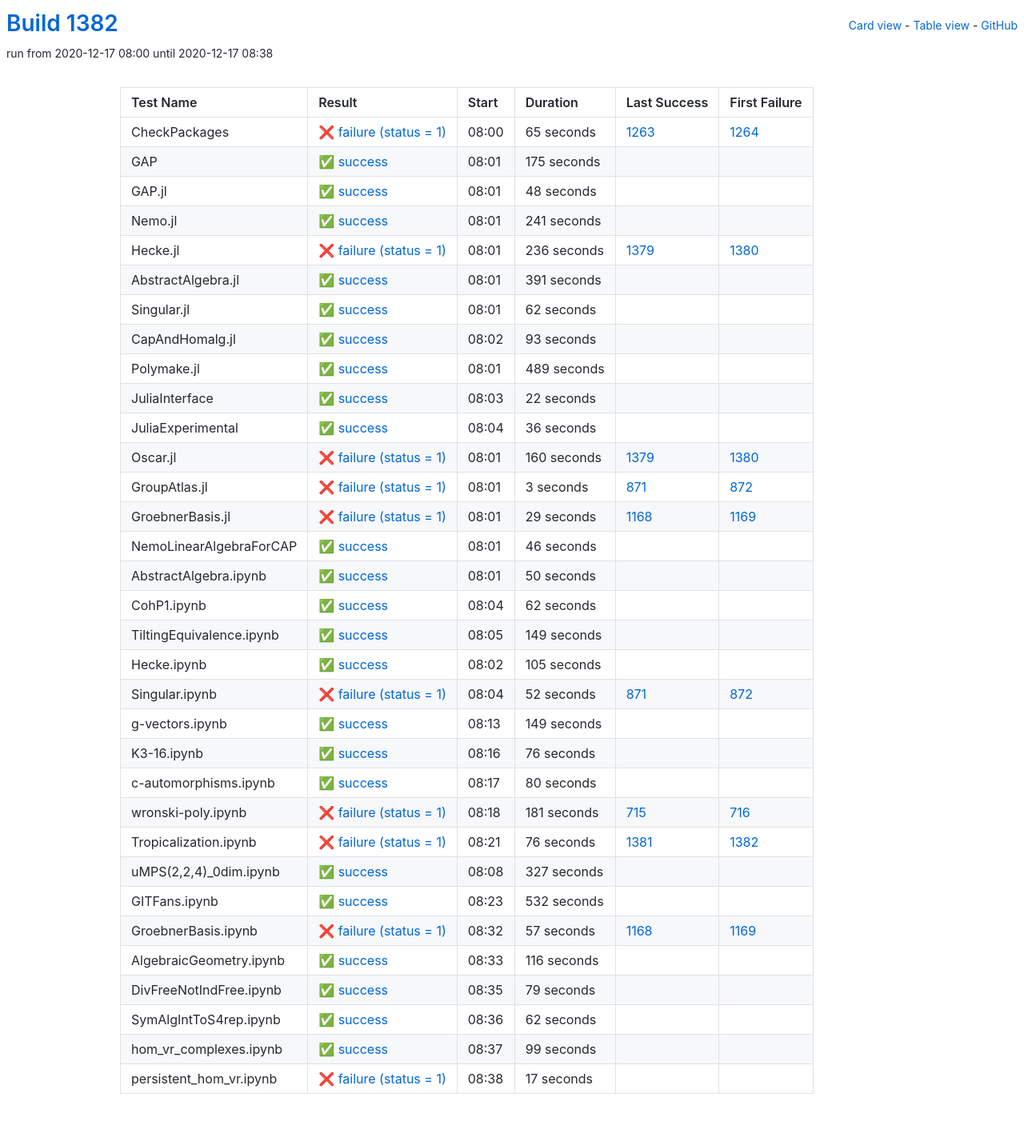
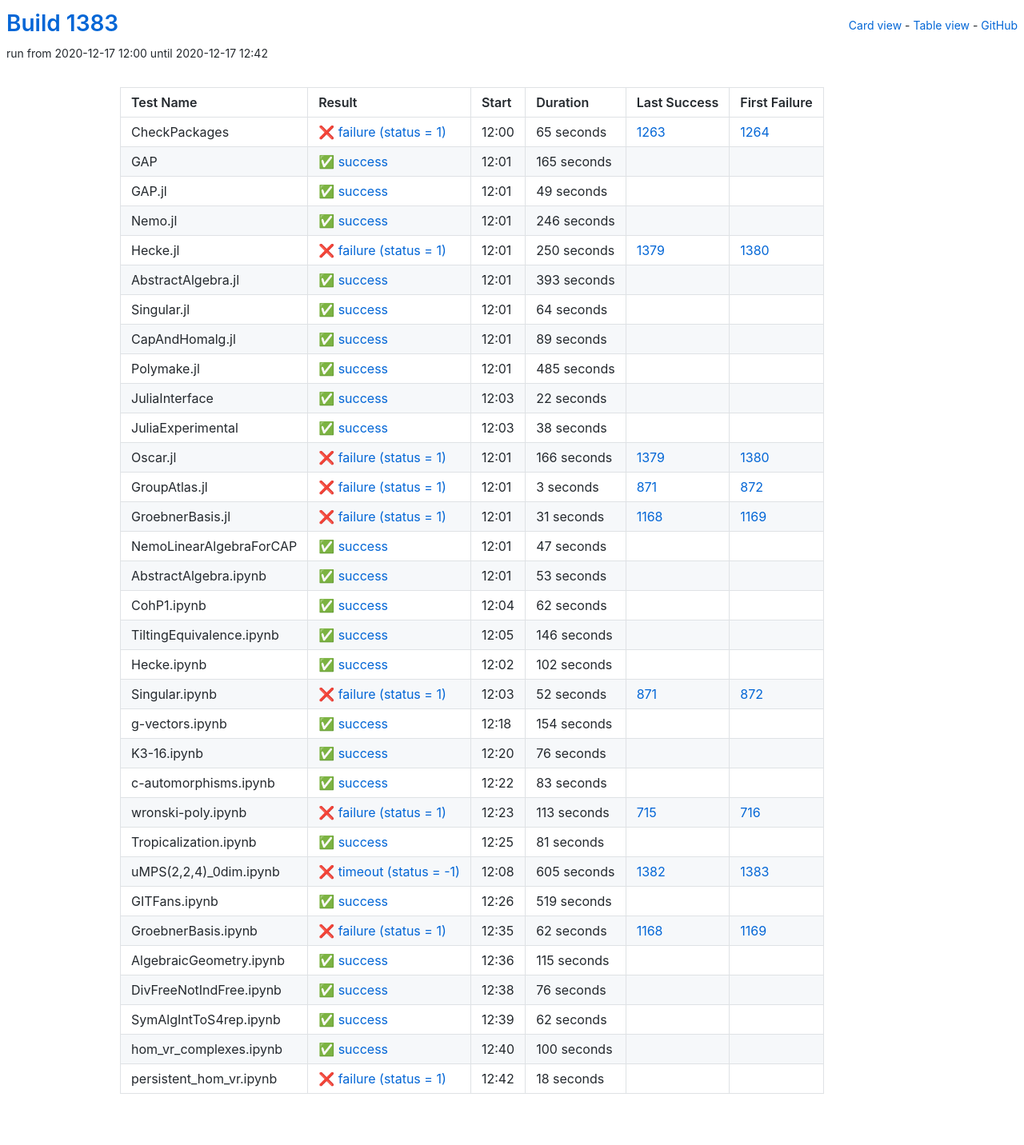
Before and after one commit to oscar-system/oscar-ci-status-stable, a Jekyll site: the page built from table.html, in a window 1280 px wide. Shown: the whole page at 80% size. Built offline with Jekyll 4.4.1, drawn with Linux system fonts in a browser that asks for light colours.

Commit message:
Build #1383

```diff
--- a/_data/ci.yml
+++ b/_data/ci.yml
@@ -1,6 +1,6 @@
 ---
-build: 1382
-build_url: https://oscarci.mathematik.uni-kl.de/job/oscar-stable/1382/
+build: 1383
+build_url: https://oscarci.mathematik.uni-kl.de/job/oscar-stable/1383/
 job: oscar-stable
 organization: oscar-system
 repo: oscar-ci-status-stable
@@ -8,8 +8,8 @@ repourl: https://github.com/oscar-system/oscar-ci-status-stable
 tests:
 - name: CheckPackages
   id: checkpackages
-  log: https://oscarci.mathematik.uni-kl.de/job/oscar-stable/1382/artifact/logs/build-1382/CheckPackages.log
-  start: 2020-12-17 08:00
+  log: https://oscarci.mathematik.uni-kl.de/job/oscar-stable/1383/artifact/logs/build-1383/CheckPackages.log
+  start: 2020-12-17 12:00
   success: false
   exitcode: 1
   status: failure
@@ -20,104 +20,104 @@ tests:
   first_failure_url: https://oscarci.mathematik.uni-kl.de/job/oscar-stable/1264/
 - name: GAP
   id: gap
-  log: https://oscarci.mathematik.uni-kl.de/job/oscar-stable/1382/artifact/logs/build-1382/GAP.log
-  start: 2020-12-17 08:01
+  log: https://oscarci.mathematik.uni-kl.de/job/oscar-stable/1383/artifact/logs/build-1383/GAP.log
+  start: 2020-12-17 12:01
   success: true
   exitcode: 0
   status: success
-  duration: 175
+  duration: 165
   last_success: false
   last_success_url:
   first_failure: false
   first_failure_url:
 - name: GAP.jl
   id: gap-jl
-  log: https://oscarci.mathematik.uni-kl.de/job/oscar-stable/1382/artifact/logs/build-1382/GAP.jl.log
-  start: 2020-12-17 08:01
+  log: https://oscarci.mathematik.uni-kl.de/job/oscar-stable/1383/artifact/logs/build-1383/GAP.jl.log
+  start: 2020-12-17 12:01
   success: true
   exitcode: 0
   status: success
-  duration: 48
+  duration: 49
   last_success: false
   last_success_url:
   first_failure: false
   first_failure_url:
 - name: Nemo.jl
   id: nemo-jl
-  log: https://oscarci.mathematik.uni-kl.de/job/oscar-stable/1382/artifact/logs/build-1382/Nemo.jl.log
-  start: 2020-12-17 08:01
+  log: https://oscarci.mathematik.uni-kl.de/job/oscar-stable/1383/artifact/logs/build-1383/Nemo.jl.log
+  start: 2020-12-17 12:01
   success: true
   exitcode: 0
   status: success
-  duration: 241
+  duration: 246
   last_success: false
   last_success_url:
   first_failure: false
   first_failure_url:
 - name: Hecke.jl
   id: hecke-jl
-  log: https://oscarci.mathematik.uni-kl.de/job/oscar-stable/1382/artifact/logs/build-1382/Hecke.jl.log
-  start: 2020-12-17 08:01
+  log: https://oscarci.mathematik.uni-kl.de/job/oscar-stable/1383/artifact/logs/build-1383/Hecke.jl.log
+  start: 2020-12-17 12:01
   success: false
   exitcode: 1
   status: failure
-  duration: 236
+  duration: 250
   last_success: 1379
   last_success_url: https://oscarci.mathematik.uni-kl.de/job/oscar-stable/1379/
   first_failure: 1380
   first_failure_url: https://oscarci.mathematik.uni-kl.de/job/oscar-stable/1380/
 - name: AbstractAlgebra.jl
   id: abstractalgebra-jl
-  log: https://oscarci.mathematik.uni-kl.de/job/oscar-stable/1382/artifact/logs/build-1382/AbstractAlgebra.jl.log
-  start: 2020-12-17 08:01
+  log: https://oscarci.mathematik.uni-kl.de/job/oscar-stable/1383/artifact/logs/build-1383/AbstractAlgebra.jl.log
+  start: 2020-12-17 12:01
   success: true
   exitcode: 0
   status: success
-  duration: 391
+  duration: 393
   last_success: false
   last_success_url:
   first_failure: false
   first_failure_url:
 - name: Singular.jl
   id: singular-jl
-  log: https://oscarci.mathematik.uni-kl.de/job/oscar-stable/1382/artifact/logs/build-1382/Singular.jl.log
-  start: 2020-12-17 08:01
+  log: https://oscarci.mathematik.uni-kl.de/job/oscar-stable/1383/artifact/logs/build-1383/Singular.jl.log
+  start: 2020-12-17 12:01
   success: true
   exitcode: 0
   status: success
-  duration: 62
+  duration: 64
   last_success: false
   last_success_url:
   first_failure: false
   first_failure_url:
 - name: CapAndHomalg.jl
   id: capandhomalg-jl
-  log: https://oscarci.mathematik.uni-kl.de/job/oscar-stable/1382/artifact/logs/build-1382/CapAndHomalg.jl.log
-  start: 2020-12-17 08:02
+  log: https://oscarci.mathematik.uni-kl.de/job/oscar-stable/1383/artifact/logs/build-1383/CapAndHomalg.jl.log
+  start: 2020-12-17 12:01
   success: true
   exitcode: 0
   status: success
-  duration: 93
+  duration: 89
   last_success: false
   last_success_url:
   first_failure: false
   first_failure_url:
 - name: Polymake.jl
   id: polymake-jl
-  log: https://oscarci.mathematik.uni-kl.de/job/oscar-stable/1382/artifact/logs/build-1382/Polymake.jl.log
-  start: 2020-12-17 08:01
+  log: https://oscarci.mathematik.uni-kl.de/job/oscar-stable/1383/artifact/logs/build-1383/Polymake.jl.log
+  start: 2020-12-17 12:01
   success: true
   exitcode: 0
   status: success
-  duration: 489
+  duration: 485
   last_success: false
   last_success_url:
   first_failure: false
   first_failure_url:
 - name: JuliaInterface
   id: juliainterface
-  log: https://oscarci.mathematik.uni-kl.de/job/oscar-stable/1382/artifact/logs/build-1382/JuliaInterface.log
-  start: 2020-12-17 08:03
+  log: https://oscarci.mathematik.uni-kl.de/job/oscar-stable/1383/artifact/logs/build-1383/JuliaInterface.log
+  start: 2020-12-17 12:03
   success: true
   exitcode: 0
   status: success
@@ -128,32 +128,32 @@ tests:
   first_failure_url:
 - name: JuliaExperimental
   id: juliaexperimental
-  log: https://oscarci.mathematik.uni-kl.de/job/oscar-stable/1382/artifact/logs/build-1382/JuliaExperimental.log
-  start: 2020-12-17 08:04
+  log: https://oscarci.mathematik.uni-kl.de/job/oscar-stable/1383/artifact/logs/build-1383/JuliaExperimental.log
+  start: 2020-12-17 12:03
   success: true
   exitcode: 0
   status: success
-  duration: 36
+  duration: 38
   last_success: false
   last_success_url:
   first_failure: false
   first_failure_url:
 - name: Oscar.jl
   id: oscar-jl
-  log: https://oscarci.mathematik.uni-kl.de/job/oscar-stable/1382/artifact/logs/build-1382/Oscar.jl.log
-  start: 2020-12-17 08:01
+  log: https://oscarci.mathematik.uni-kl.de/job/oscar-stable/1383/artifact/logs/build-1383/Oscar.jl.log
+  start: 2020-12-17 12:01
   success: false
   exitcode: 1
   status: failure
-  duration: 160
+  duration: 166
   last_success: 1379
   last_success_url: https://oscarci.mathematik.uni-kl.de/job/oscar-stable/1379/
   first_failure: 1380
   first_failure_url: https://oscarci.mathematik.uni-kl.de/job/oscar-stable/1380/
 - name: GroupAtlas.jl
   id: groupatlas-jl
-  log: https://oscarci.mathematik.uni-kl.de/job/oscar-stable/1382/artifact/logs/build-1382/GroupAtlas.jl.log
-  start: 2020-12-17 08:01
+  log: https://oscarci.mathematik.uni-kl.de/job/oscar-stable/1383/artifact/logs/build-1383/GroupAtlas.jl.log
+  start: 2020-12-17 12:01
   success: false
   exitcode: 1
   status: failure
@@ -164,44 +164,44 @@ tests:
   first_failure_url: https://oscarci.mathematik.uni-kl.de/job/oscar-stable/872/
 - name: GroebnerBasis.jl
   id: groebnerbasis-jl
-  log: https://oscarci.mathematik.uni-kl.de/job/oscar-stable/1382/artifact/logs/build-1382/GroebnerBasis.jl.log
-  start: 2020-12-17 08:01
+  log: https://oscarci.mathematik.uni-kl.de/job/oscar-stable/1383/artifact/logs/build-1383/GroebnerBasis.jl.log
+  start: 2020-12-17 12:01
   success: false
   exitcode: 1
   status: failure
-  duration: 29
+  duration: 31
   last_success: 1168
   last_success_url: https://oscarci.mathematik.uni-kl.de/job/oscar-stable/1168/
   first_failure: 1169
   first_failure_url: https://oscarci.mathematik.uni-kl.de/job/oscar-stable/1169/
 - name: NemoLinearAlgebraForCAP
   id: nemolinearalgebraforcap
-  log: https://oscarci.mathematik.uni-kl.de/job/oscar-stable/1382/artifact/logs/build-1382/NemoLinearAlgebraForCAP.log
-  start: 2020-12-17 08:01
+  log: https://oscarci.mathematik.uni-kl.de/job/oscar-stable/1383/artifact/logs/build-1383/NemoLinearAlgebraForCAP.log
+  start: 2020-12-17 12:01
   success: true
   exitcode: 0
   status: success
-  duration: 46
+  duration: 47
   last_success: false
   last_success_url:
   first_failure: false
   first_failure_url:
 - name: AbstractAlgebra.ipynb
   id: abstractalgebra-ipynb
-  log: https://oscarci.mathematik.uni-kl.de/job/oscar-stable/1382/artifact/logs/build-1382/AbstractAlgebra.ipynb.log
-  start: 2020-12-17 08:01
+  log: https://oscarci.mathematik.uni-kl.de/job/oscar-stable/1383/artifact/logs/build-1383/AbstractAlgebra.ipynb.log
+  start: 2020-12-17 12:01
   success: true
   exitcode: 0
   status: success
-  duration: 50
+  duration: 53
   last_success: false
   last_success_url:
   first_failure: false
   first_failure_url:
 - name: CohP1.ipynb
   id: cohp1-ipynb
-  log: https://oscarci.mathematik.uni-kl.de/job/oscar-stable/1382/artifact/logs/build-1382/CohP1.ipynb.log
-  start: 2020-12-17 08:04
+  log: https://oscarci.mathematik.uni-kl.de/job/oscar-stable/1383/artifact/logs/build-1383/CohP1.ipynb.log
+  start: 2020-12-17 12:04
   success: true
   exitcode: 0
   status: success
@@ -212,32 +212,32 @@ tests:
   first_failure_url:
 - name: TiltingEquivalence.ipynb
   id: tiltingequivalence-ipynb
-  log: https://oscarci.mathematik.uni-kl.de/job/oscar-stable/1382/artifact/logs/build-1382/TiltingEquivalence.ipynb.log
-  start: 2020-12-17 08:05
+  log: https://oscarci.mathematik.uni-kl.de/job/oscar-stable/1383/artifact/logs/build-1383/TiltingEquivalence.ipynb.log
+  start: 2020-12-17 12:05
   success: true
   exitcode: 0
   status: success
-  duration: 149
+  duration: 146
   last_success: false
   last_success_url:
   first_failure: false
   first_failure_url:
 - name: Hecke.ipynb
   id: hecke-ipynb
-  log: https://oscarci.mathematik.uni-kl.de/job/oscar-stable/1382/artifact/logs/build-1382/Hecke.ipynb.log
-  start: 2020-12-17 08:02
+  log: https://oscarci.mathematik.uni-kl.de/job/oscar-stable/1383/artifact/logs/build-1383/Hecke.ipynb.log
+  start: 2020-12-17 12:02
   success: true
   exitcode: 0
   status: success
-  duration: 105
+  duration: 102
   last_success: false
   last_success_url:
   first_failure: false
   first_failure_url:
 - name: Singular.ipynb
   id: singular-ipynb
-  log: https://oscarci.mathematik.uni-kl.de/job/oscar-stable/1382/artifact/logs/build-1382/Singular.ipynb.log
-  start: 2020-12-17 08:04
+  log: https://oscarci.mathematik.uni-kl.de/job/oscar-stable/1383/artifact/logs/build-1383/Singular.ipynb.log
+  start: 2020-12-17 12:03
   success: false
   exitcode: 1
   status: failure
@@ -248,20 +248,20 @@ tests:
   first_failure_url: https://oscarci.mathematik.uni-kl.de/job/oscar-stable/872/
 - name: g-vectors.ipynb
   id: g-vectors-ipynb
-  log: https://oscarci.mathematik.uni-kl.de/job/oscar-stable/1382/artifact/logs/build-1382/g-vectors.ipynb.log
-  start: 2020-12-17 08:13
+  log: https://oscarci.mathematik.uni-kl.de/job/oscar-stable/1383/artifact/logs/build-1383/g-vectors.ipynb.log
+  start: 2020-12-17 12:18
   success: true
   exitcode: 0
   status: success
-  duration: 149
+  duration: 154
   last_success: false
   last_success_url:
   first_failure: false
   first_failure_url:
 - name: K3-16.ipynb
   id: k3-16-ipynb
-  log: https://oscarci.mathematik.uni-kl.de/job/oscar-stable/1382/artifact/logs/build-1382/K3-16.ipynb.log
-  start: 2020-12-17 08:16
+  log: https://oscarci.mathematik.uni-kl.de/job/oscar-stable/1383/artifact/logs/build-1383/K3-16.ipynb.log
+  start: 2020-12-17 12:20
   success: true
   exitcode: 0
   status: success
@@ -272,104 +272,104 @@ tests:
   first_failure_url:
 - name: c-automorphisms.ipynb
   id: c-automorphisms-ipynb
-  log: https://oscarci.mathematik.uni-kl.de/job/oscar-stable/1382/artifact/logs/build-1382/c-automorphisms.ipynb.log
-  start: 2020-12-17 08:17
+  log: https://oscarci.mathematik.uni-kl.de/job/oscar-stable/1383/artifact/logs/build-1383/c-automorphisms.ipynb.log
+  start: 2020-12-17 12:22
   success: true
   exitcode: 0
   status: success
-  duration: 80
+  duration: 83
   last_success: false
   last_success_url:
   first_failure: false
   first_failure_url:
 - name: wronski-poly.ipynb
   id: wronski-poly-ipynb
-  log: https://oscarci.mathematik.uni-kl.de/job/oscar-stable/1382/artifact/logs/build-1382/wronski-poly.ipynb.log
-  start: 2020-12-17 08:18
+  log: https://oscarci.mathematik.uni-kl.de/job/oscar-stable/1383/artifact/logs/build-1383/wronski-poly.ipynb.log
+  start: 2020-12-17 12:23
   success: false
   exitcode: 1
   status: failure
-  duration: 181
+  duration: 113
   last_success: 715
   last_success_url: https://oscarci.mathematik.uni-kl.de/job/oscar-stable/715/
   first_failure: 716
   first_failure_url: https://oscarci.mathematik.uni-kl.de/job/oscar-stable/716/
 - name: Tropicalization.ipynb
   id: tropicalization-ipynb
-  log: https://oscarci.mathematik.uni-kl.de/job/oscar-stable/1382/artifact/logs/build-1382/Tropicalization.ipynb.log
-  start: 2020-12-17 08:21
-  success: false
-  exitcode: 1
-  status: failure
-  duration: 76
-  last_success: 1381
-  last_success_url: https://oscarci.mathematik.uni-kl.de/job/oscar-stable/1381/
-  first_failure: 1382
-  first_failure_url: https://oscarci.mathematik.uni-kl.de/job/oscar-stable/1382/
-- name: uMPS(2,2,4)_0dim.ipynb
-  id: umps-2-2-4-0dim-ipynb
-  log: https://oscarci.mathematik.uni-kl.de/job/oscar-stable/1382/artifact/logs/build-1382/uMPS-2-2-4-_0dim.ipynb.log
-  start: 2020-12-17 08:08
+  log: https://oscarci.mathematik.uni-kl.de/job/oscar-stable/1383/artifact/logs/build-1383/Tropicalization.ipynb.log
+  start: 2020-12-17 12:25
   success: true
   exitcode: 0
   status: success
-  duration: 327
+  duration: 81
   last_success: false
   last_success_url:
   first_failure: false
   first_failure_url:
+- name: uMPS(2,2,4)_0dim.ipynb
+  id: umps-2-2-4-0dim-ipynb
+  log: https://oscarci.mathematik.uni-kl.de/job/oscar-stable/1383/artifact/logs/build-1383/uMPS-2-2-4-_0dim.ipynb.log
+  start: 2020-12-17 12:08
+  success: false
+  exitcode: -1
+  status: timeout
+  duration: 605
+  last_success: 1382
+  last_success_url: https://oscarci.mathematik.uni-kl.de/job/oscar-stable/1382/
+  first_failure: 1383
+  first_failure_url: https://oscarci.mathematik.uni-kl.de/job/oscar-stable/1383/
 - name: GITFans.ipynb
   id: gitfans-ipynb
-  log: https://oscarci.mathematik.uni-kl.de/job/oscar-stable/1382/artifact/logs/build-1382/GITFans.ipynb.log
-  start: 2020-12-17 08:23
+  log: https://oscarci.mathematik.uni-kl.de/job/oscar-stable/1383/artifact/logs/build-1383/GITFans.ipynb.log
+  start: 2020-12-17 12:26
   success: true
   exitcode: 0
   status: success
-  duration: 532
+  duration: 519
   last_success: false
   last_success_url:
   first_failure: false
   first_failure_url:
 - name: GroebnerBasis.ipynb
   id: groebnerbasis-ipynb
-  log: https://oscarci.mathematik.uni-kl.de/job/oscar-stable/1382/artifact/logs/build-1382/GroebnerBasis.ipynb.log
-  start: 2020-12-17 08:32
+  log: https://oscarci.mathematik.uni-kl.de/job/oscar-stable/1383/artifact/logs/build-1383/GroebnerBasis.ipynb.log
+  start: 2020-12-17 12:35
   success: false
   exitcode: 1
   status: failure
-  duration: 57
+  duration: 62
   last_success: 1168
   last_success_url: https://oscarci.mathematik.uni-kl.de/job/oscar-stable/1168/
   first_failure: 1169
   first_failure_url: https://oscarci.mathematik.uni-kl.de/job/oscar-stable/1169/
 - name: AlgebraicGeometry.ipynb
   id: algebraicgeometry-ipynb
-  log: https://oscarci.mathematik.uni-kl.de/job/oscar-stable/1382/artifact/logs/build-1382/AlgebraicGeometry.ipynb.log
-  start: 2020-12-17 08:33
+  log: https://oscarci.mathematik.uni-kl.de/job/oscar-stable/1383/artifact/logs/build-1383/AlgebraicGeometry.ipynb.log
+  start: 2020-12-17 12:36
   success: true
   exitcode: 0
   status: success
-  duration: 116
+  duration: 115
   last_success: false
   last_success_url:
   first_failure: false
   first_failure_url:
 - name: DivFreeNotIndFree.ipynb
   id: divfreenotindfree-ipynb
-  log: https://oscarci.mathematik.uni-kl.de/job/oscar-stable/1382/artifact/logs/build-1382/DivFreeNotIndFree.ipynb.log
-  start: 2020-12-17 08:35
+  log: https://oscarci.mathematik.uni-kl.de/job/oscar-stable/1383/artifact/logs/build-1383/DivFreeNotIndFree.ipynb.log
+  start: 2020-12-17 12:38
   success: true
   exitcode: 0
   status: success
-  duration: 79
+  duration: 76
   last_success: false
   last_success_url:
   first_failure: false
   first_failure_url:
 - name: SymAlgIntToS4rep.ipynb
   id: symalginttos4rep-ipynb
-  log: https://oscarci.mathematik.uni-kl.de/job/oscar-stable/1382/artifact/logs/build-1382/SymAlgIntToS4rep.ipynb.log
-  start: 2020-12-17 08:36
+  log: https://oscarci.mathematik.uni-kl.de/job/oscar-stable/1383/artifact/logs/build-1383/SymAlgIntToS4rep.ipynb.log
+  start: 2020-12-17 12:39
   success: true
   exitcode: 0
   status: success
@@ -380,24 +380,24 @@ tests:
   first_failure_url:
 - name: hom_vr_complexes.ipynb
   id: hom-vr-complexes-ipynb
-  log: https://oscarci.mathematik.uni-kl.de/job/oscar-stable/1382/artifact/logs/build-1382/hom_vr_complexes.ipynb.log
-  start: 2020-12-17 08:37
+  log: https://oscarci.mathematik.uni-kl.de/job/oscar-stable/1383/artifact/logs/build-1383/hom_vr_complexes.ipynb.log
+  start: 2020-12-17 12:40
   success: true
   exitcode: 0
   status: success
-  duration: 99
+  duration: 100
   last_success: false
   last_success_url:
   first_failure: false
   first_failure_url:
 - name: persistent_hom_vr.ipynb
   id: persistent-hom-vr-ipynb
-  log: https://oscarci.mathematik.uni-kl.de/job/oscar-stable/1382/artifact/logs/build-1382/persistent_hom_vr.ipynb.log
-  start: 2020-12-17 08:38
+  log: https://oscarci.mathematik.uni-kl.de/job/oscar-stable/1383/artifact/logs/build-1383/persistent_hom_vr.ipynb.log
+  start: 2020-12-17 12:42
   success: false
   exitcode: 1
   status: failure
-  duration: 17
+  duration: 18
   last_success: false
   last_success_url:
   first_failure: false
```
Also changed, not shown: README.md.
